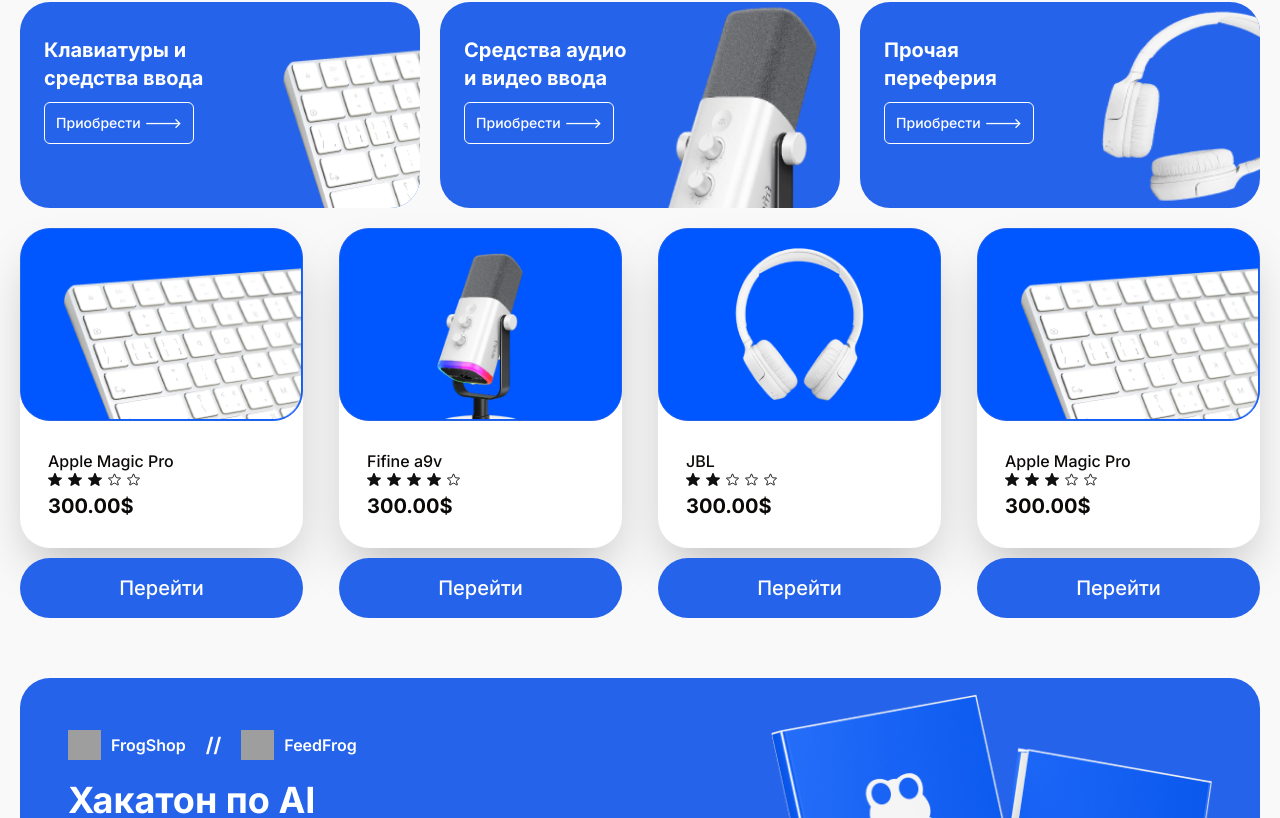
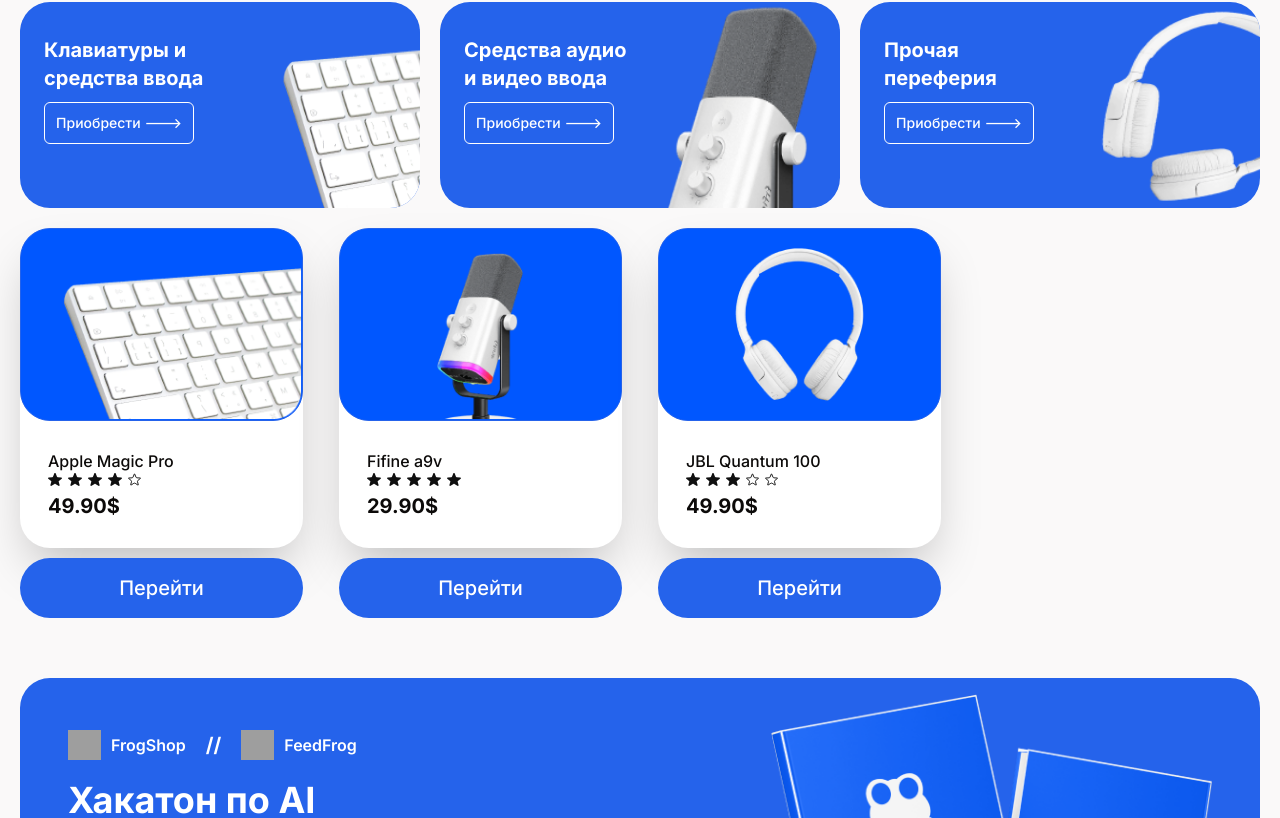
Before and after one commit to vsecoder/frogshop, a Next.js app: page / in a window 1280 px wide. Shown: the part 480-1298 px from the top of the page. Built offline with nearby package versions, Linux system fonts and the light colour scheme; grey boxes are pictures that could not be loaded.

Commit message:
Move products to API, refactoring

```diff
--- /dev/null
+++ b/app/api/products/route.ts
@@ -0,0 +1,62 @@
+
+interface Product {
+    id: string;
+    name: string;
+    price: number;
+    description: string;
+    rating: number;
+    image: string;
+}
+
+export async function GET(
+    req: any
+) {
+    let product_id: string = req.nextUrl.searchParams.get("id");
+    const products: Product[] = [
+        {
+            id: '1',
+            name: 'Apple Magic Pro',
+            price: 49.9,
+            rating: 4,
+            description: 'The Apple Magic Pro is the best keyboard for your Mac.',
+            image: '/id/1.png'
+        },
+        {
+            id: '2',
+            name: 'Fifine a9v',
+            price: 29.9,
+            rating: 5,
+            description: 'The Fifine a9v is the best microphone for your home studio.',
+            image: '/id/2.png'
+        },
+        {
+            id: '3',
+            name: 'JBL Quantum 100',
+            price: 49.9,
+            rating: 3,
+            description: 'The JBL Quantum 100 is the best headset for your gaming setup.',
+            image: '/id/3.png'
+        }
+    ];
+
+    if (product_id) {
+        const product = products.find(product => product.id === product_id);
+        if (!product) {
+            return Response.json({
+                status: 404,
+                body: {
+                    message: 'Product not found'
+                }
+            });
+        }
+        return Response.json({
+            status: 200,
+            body: product
+        });
+    }
+
+    return Response.json({
+        status: 200,
+        body: products
+    });
+}
--- a/components/card.tsx
+++ b/components/card.tsx
@@ -5,18 +5,14 @@
 
 
 interface ProductCardProps {
+  id: string;
   image: string;
   text: string;
   rating: number;
   price: number;
 }
 
-const Card: React.FC<ProductCardProps> = ({
-  image,
-  text,
-  rating,
-  price,
-}) => {
+export default function Card({ id, image, text, rating, price }: ProductCardProps) {
   return (
     <div className="flex flex-col grow max-md:mt-5 min-w-[190px] md:max-w-full">
       <div className="flex flex-col items-start pb-7 w-full bg-white shadow-2xl rounded-[30px]">
@@ -38,12 +34,10 @@
       </div>
       <button
         className="justify-center items-center px-16 py-4 mt-2.5 text-xl font-medium text-white whitespace-nowrap bg-blue-600 rounded-[10000px] max-md:px-5 cursor-pointer"
-            onClick={() => window.location.href = `/products/${text}`}
+        onClick={() => window.location.href = `/products/${id}`}
       >
         Перейти
       </button>
     </div>
   );
 };
-
-export default Card;
--- a/components/header.tsx
+++ b/components/header.tsx
@@ -1,12 +1,10 @@
 "use client";
-
-import { FC } from "react";
 
 interface NavItemProps {
     label: string;
 }
 
-const NavItem: FC<NavItemProps> = ({ label }) => {
+function NavItem({ label }: NavItemProps) {
     return <div className="text-base text-neutral-400 cursor-pointer">{label}</div>;
 };
 
--- a/components/hero.tsx
+++ b/components/hero.tsx
@@ -3,11 +3,12 @@
 import StarRating from './stars';
 
 interface MiniCardProps {
+    id: number;
     text: string;
     image: string;
 }
 
-const MiniCard: React.FC<MiniCardProps> = ({ text, image }) => {
+function MiniCard({ id, text, image }: MiniCardProps) {
     return (
         <div className="h-[170px] md:h-auto pt-2.5 relative flex overflow-hidden grow items-start mx-auto w-full text-white bg-blue-600 rounded-[30px] max-md:px-5">
             <div className="relative z-10 pt-3 md:pt-6 pr-0 md:pb-16 md:pl-6 flex-initial w-[200px]">
@@ -16,7 +17,7 @@
                 </div>
                 <div
                     className="flex gap-2.5 justify-center px-6 py-2.5 mt-2.5 text-sm font-medium whitespace-nowrap rounded-md border border-white border-solid max-md:px-5 max-w-[147px] md:max-w-[150px] cursor-pointer"
-                    onClick={() => window.location.href = `/products/${text}`}
+                    onClick={() => window.location.href = `/products/${id}`}
                 >
                     <div>Приобрести <span className='hidden md:contents'>---&gt;</span></div>
                 </div>
@@ -57,7 +58,7 @@
                             </p>
                             <button
                                 className="flex gap-2.5 justify-center px-6 py-2.5 mt-2.5 text-sm font-medium text-white whitespace-nowrap rounded-md border border-white border-solid max-md:px-5 max-w-[200px]"
-                                onClick={() => window.location.href = '/products/Apple Magic Pro'}
+                                onClick={() => window.location.href = '/products/1'}
                             >
                                 <span>Приобрести ---&gt;</span>
                             </button>
@@ -74,10 +75,10 @@
             </section>
             <div className="mt-5 w-full max-w-[1240px] max-md:max-w-full m-auto">
                 <div className="grid gap-5 grid-cols-2 md:grid-cols-3 max-md:gap-5">
-                    <MiniCard text="Клавиатуры и средства ввода" image="/header/2.png" />
-                    <MiniCard text="Средства аудио и видео ввода" image="/header/3.png" />
+                    <MiniCard text="Клавиатуры и средства ввода" image="/header/2.png" id={1} />
+                    <MiniCard text="Средства аудио и видео ввода" image="/header/3.png" id={2} />
                     <div className="col-span-2 md:col-span-1">
-                        <MiniCard text="Прочая переферия" image="/header/4.png" />
+                        <MiniCard text="Прочая переферия" image="/header/4.png" id={3} />
                     </div>
                 </div>
             </div>
--- a/components/product.tsx
+++ b/components/product.tsx
@@ -1,4 +1,4 @@
-import * as React from "react";
+import React, { useEffect } from "react";
 
 interface ColorButtonProps {
   color: string;
@@ -9,11 +9,10 @@
   name: string;
 }
 
-const ColorButton: React.FC<ColorButtonProps> = ({ color, children }) => {
+function ColorButton({ color, children }: ColorButtonProps) {
   return (
     <div
-      className={`justify-center px-4 py-2.5 rounded-md ${
-        color === "black" ? "bg-stone-950" : "bg-blue-600"
+      className={`justify-center px-4 py-2.5 rounded-md ${color === "black" ? "bg-stone-950" : "bg-blue-600"
         } max-md:px-5 text-white`}
     >
       {children}
@@ -21,24 +20,47 @@
   );
 };
 
-const Product: React.FC<ProductProps> = ({ name }) => {
+export default function Product({ name }: ProductProps) {
   const colors = [
     { color: "black", label: "Черный" },
     { color: "white", label: "Белый" },
   ];
+  const [product, setProduct] = React.useState({
+    title: "",
+    price: 0,
+    image: "",
+    rating: 0,
+    description: "",
+  });
+
+  useEffect(() => {
+    fetch("/api/products?id=" + name)
+      .then((response) => response.json())
+      .then((data) => {
+        console.log(data);
+        data = data.body;
+        setProduct({
+          title: data.title,
+          price: data.price,
+          image: data.image,
+          rating: data.rating,
+          description: data.description,
+        });
+      });
+  }, []);
 
   return (
     <div className="p-5 pt-0">
       <div className="mt-10 m-auto bg-white shadow-2xl rounded-[30px] max-w-full w-[1240px] max-md:max-w-full">
         <div className="flex gap-5 max-md:flex-col max-md:gap-0">
           <div className="flex flex-col w-[43%] max-md:ml-0 max-md:w-full">
-                <img src="/id/1.png" className="shrink-0 mx-auto max-w-full bg-blue-600 border border-blue-600 border-solid rounded-[30px] w-[559px]" />
+            <img src={product.image} className="shrink-0 mx-auto max-w-full bg-blue-600 border border-blue-600 border-solid rounded-[30px] w-[559px]" />
           </div>
           <div className="flex flex-col ml-5 w-[57%] max-md:ml-0 max-md:w-full">
             <div className="flex flex-col mt-8 p-6 md:p-4 text-xs font-medium text-stone-950 max-md:mt-10 max-md:max-w-full">
-                <h1 className="text-3xl max-md:max-w-full">{name}</h1>
+              <h1 className="text-3xl max-md:max-w-full">{product.title}</h1>
               <div className="mt-1.5 text-2xl max-md:max-w-full">
-                <span className="line-through">70$</span> &gt; 49.9$
+                {product.price}$
               </div>
               <p className="mt-1.5 max-md:max-w-full">
                 Оплатить за товар можно как наличным, так и безналичными способами
@@ -68,5 +90,3 @@
     </div>
   );
 };
-
-export default Product;
--- a/components/products.tsx
+++ b/components/products.tsx
@@ -1,13 +1,40 @@
+"use client";
+
 import Card from './card';
+import React from 'react';
+
+
+interface Product {
+    id: string;
+    name: string;
+    price: number;
+    rating: number;
+}
 
 
 export default function Products() {
+    const [products, setProducts] = React.useState<Product[]>([]);
+
+    React.useEffect(() => {
+        fetch("/api/products")
+            .then((response) => response.json())
+            .then((data) => {
+                setProducts(data.body);
+            });
+    }, []);
+
     return (
         <div className="grid gap-9 grid-cols-1 sm:grid-cols-2 md:grid-cols-4 max-md:gap-5 max-w-[1240px] m-auto pl-5 pr-5 md:p-0">
-            <Card text="Apple Magic Pro" image="/products/1.png" rating={3} price={300} />
-            <Card text="Fifine a9v" image="/products/2.png" rating={4} price={300} />
-            <Card text="JBL" image="/products/3.png" rating={2} price={300} />
-            <Card text="Apple Magic Pro" image="/products/1.png" rating={3} price={300} />
+            {products.map((product) => (
+                <Card
+                    key={product.id}
+                    id={product.id}
+                    text={product.name}
+                    image={`/products/${product.id}.png`}
+                    rating={product.rating}
+                    price={product.price}
+                />
+            ))}
         </div>
     );
 }
--- a/components/stars.tsx
+++ b/components/stars.tsx
@@ -3,7 +3,7 @@
     color?: string;
 }
 
-const StarRating: React.FC<StarRatingProps> = ({ rating, color }) => {
+export default function StarRating({ rating, color = 'black' }: StarRatingProps) {
     const fullStars = Math.floor(rating);
     const hasHalfStar = rating % 1 !== 0;
 
@@ -35,5 +35,3 @@
         </div>
     );
 };
-
-export default StarRating;
--- a/package.json
+++ b/package.json
@@ -1,6 +1,6 @@
 {
   "name": "frogshop",
-  "version": "0.5.1",
+  "version": "0.7.1",
   "private": true,
   "scripts": {
     "dev": "next dev",
```
Also changed, not shown: components/team.tsx (+3 -6 lines), 1 other file (tests, documents, lock files or other folders). Lines whose indentation alone changed are shown as unchanged.
